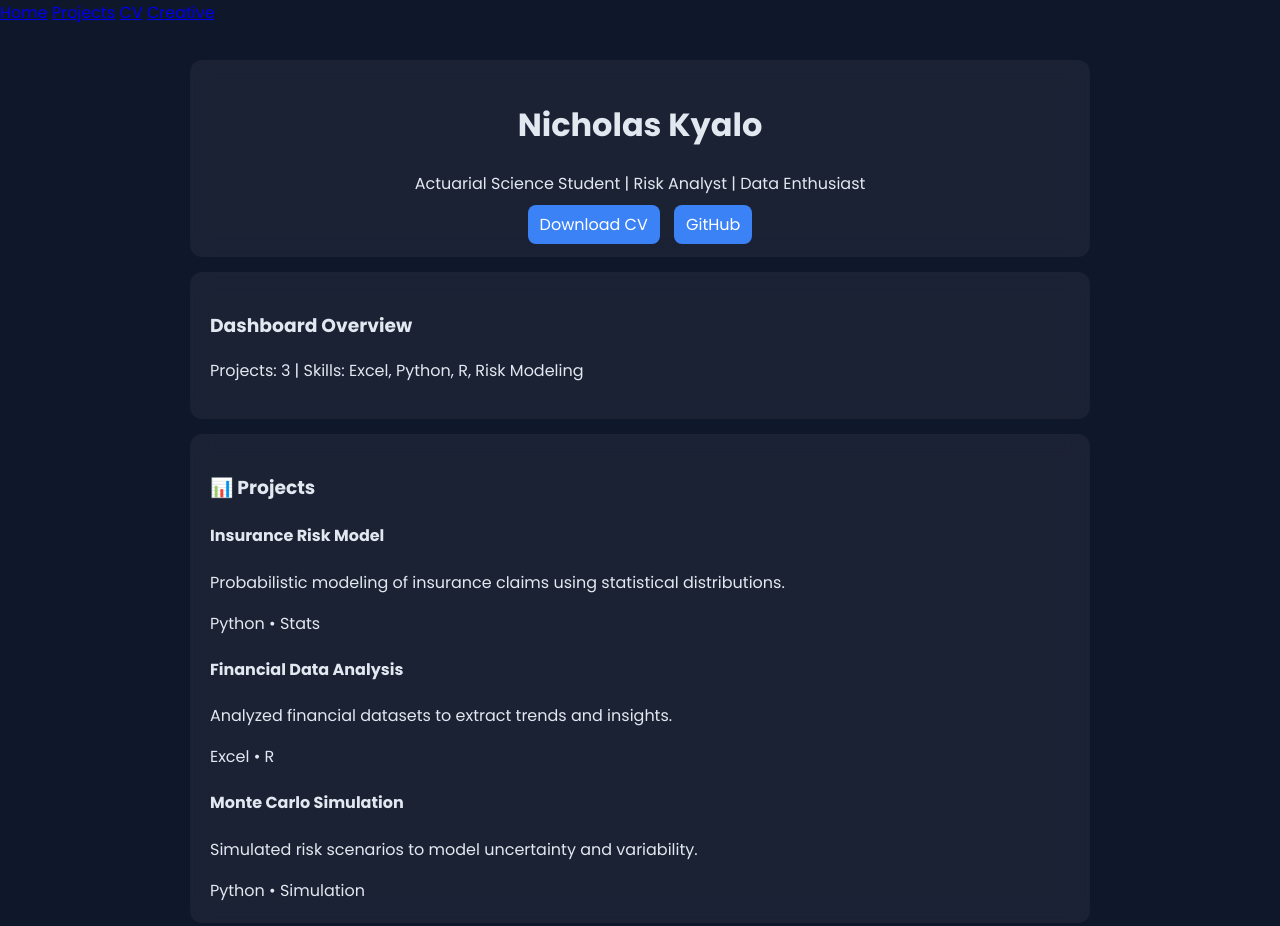
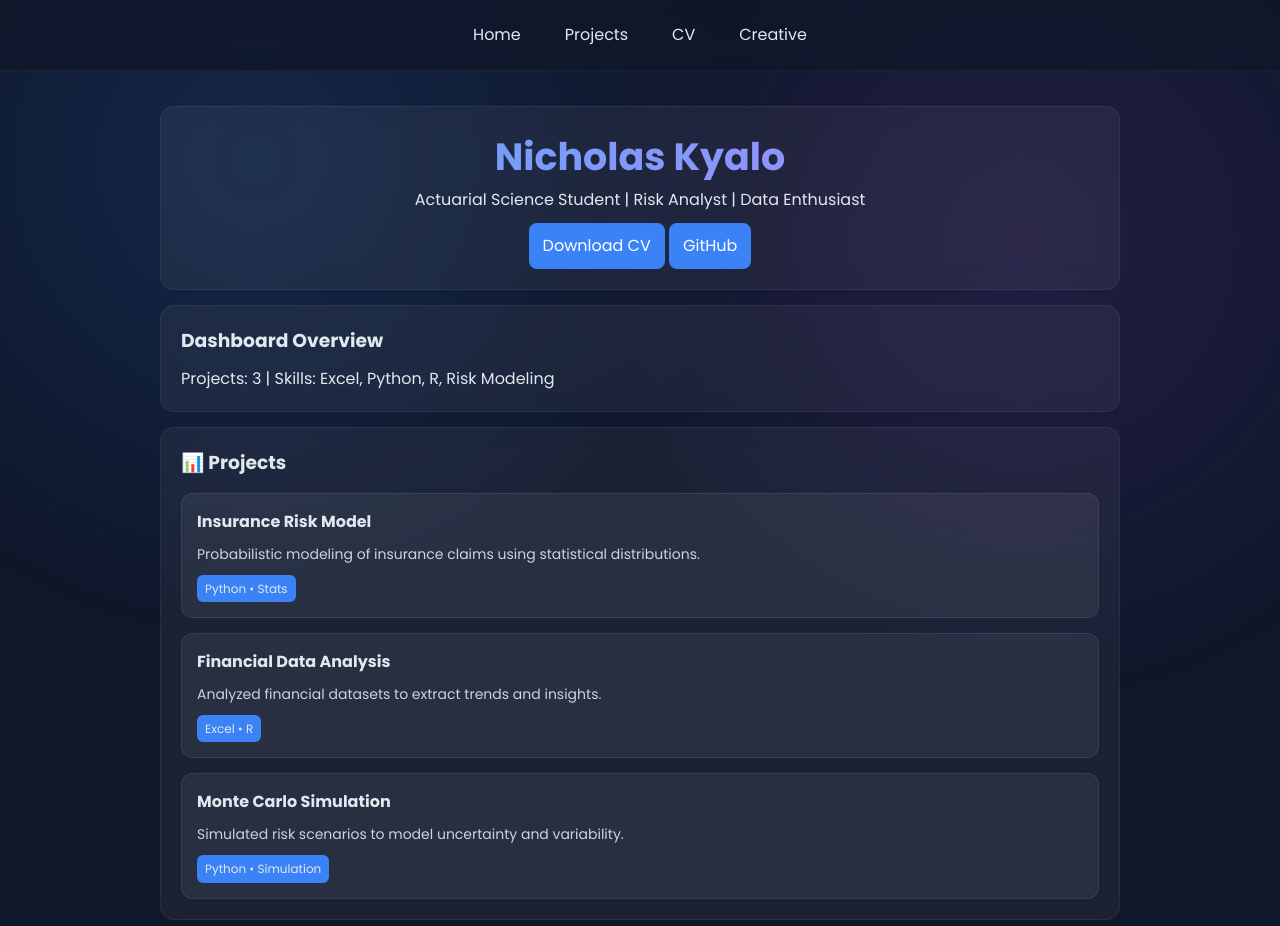
Before and after one commit to nicholaskyalo442-maker/portfolio-dashboard, a plain HTML site: page index.html in a window 1280 px wide. Shown: the top 926 px of the page. Drawn offline with Linux system fonts and the light colour scheme.

Commit message:
Refactor styles for improved layout and design

```diff
--- a/styles.css
+++ b/styles.css
@@ -1,51 +1,195 @@
+/* =========================
+   BASE RESET
+========================= */
+* {
+  margin: 0;
+  padding: 0;
+  box-sizing: border-box;
+  font-family: "Poppins", sans-serif;
+}
+
+html {
+  scroll-behavior: smooth;
+}
+
+/* =========================
+   BACKGROUND (PROFESSIONAL DARK UI)
+========================= */
 body {
-  font-family: "Poppins", sans-serif;
   background: #0f172a;
   color: #e2e8f0;
-  margin: 0;
+  line-height: 1.6;
+  animation: fadeInPage 0.8s ease-in-out;
 }
 
+/* subtle glow */
+body::before {
+  content: "";
+  position: fixed;
+  inset: 0;
+  background: radial-gradient(circle at 20% 20%, rgba(59,130,246,0.15), transparent 40%),
+              radial-gradient(circle at 80% 30%, rgba(168,85,247,0.12), transparent 40%);
+  pointer-events: none;
+}
+
+/* =========================
+   CONTAINER
+========================= */
 .container {
-  max-width: 900px;
+  max-width: 1000px;
   margin: auto;
   padding: 20px;
 }
 
+/* =========================
+   NAVBAR
+========================= */
+nav {
+  position: sticky;
+  top: 0;
+  display: flex;
+  justify-content: center;
+  gap: 20px;
+  padding: 14px;
+  background: rgba(15,23,42,0.8);
+  backdrop-filter: blur(10px);
+  border-bottom: 1px solid rgba(255,255,255,0.05);
+  z-index: 999;
+}
+
+nav a {
+  color: #e2e8f0;
+  text-decoration: none;
+  padding: 8px 12px;
+  border-radius: 8px;
+  transition: 0.3s;
+}
+
+nav a:hover {
+  background: rgba(59,130,246,0.2);
+  transform: translateY(-2px);
+}
+
+/* =========================
+   CARDS
+========================= */
 .card {
   background: rgba(255,255,255,0.05);
+  border: 1px solid rgba(255,255,255,0.06);
   padding: 20px;
   margin: 15px 0;
-  border-radius: 12px;
+  border-radius: 14px;
   backdrop-filter: blur(10px);
+  transition: 0.3s ease;
+  animation: fadeUp 0.6s ease forwards;
 }
 
-.profile {
-  text-align: center;
+.card:hover {
+  transform: translateY(-6px);
+  background: rgba(59,130,246,0.12);
 }
 
-.profile img {
-  width: 100px;
-  height: 100px;
-  border-radius: 50%;
+/* =========================
+   HEADINGS
+========================= */
+h1 {
+  font-size: 38px;
+  font-weight: 700;
+  background: linear-gradient(90deg, #60a5fa, #a78bfa);
+  -webkit-background-clip: text;
+  -webkit-text-fill-color: transparent;
+}
+
+h3 {
   margin-bottom: 10px;
 }
 
+/* =========================
+   PROJECT CARDS (LINKEDIN STYLE)
+========================= */
+.project-grid {
+  display: grid;
+  gap: 15px;
+  margin-top: 15px;
+}
+
+.project-card {
+  background: rgba(255,255,255,0.06);
+  padding: 15px;
+  border-radius: 12px;
+  border: 1px solid rgba(255,255,255,0.08);
+  transition: 0.3s ease;
+  opacity: 0;
+  transform: translateY(20px);
+  animation: cardUp 0.6s forwards;
+}
+
+.project-card:hover {
+  transform: translateY(-5px);
+  background: rgba(59,130,246,0.15);
+}
+
+.project-card h4 {
+  margin-bottom: 8px;
+}
+
+.project-card p {
+  font-size: 14px;
+  color: #cbd5e1;
+}
+
+.project-card span {
+  display: inline-block;
+  margin-top: 10px;
+  font-size: 12px;
+  padding: 4px 8px;
+  background: #3b82f6;
+  border-radius: 6px;
+}
+
+/* =========================
+   LINKS / BUTTONS
+========================= */
+a.button,
 .links a {
-  margin: 5px;
-  padding: 8px 12px;
+  display: inline-block;
+  margin-top: 10px;
+  padding: 10px 14px;
+  border-radius: 8px;
   background: #3b82f6;
   color: white;
   text-decoration: none;
-  border-radius: 8px;
+  transition: 0.3s;
 }
 
-.stats {
-  display: flex;
-  gap: 10px;
-  justify-content: space-between;
+a.button:hover,
+.links a:hover {
+  transform: scale(1.05);
+  background: #2563eb;
 }
 
-.stats .card {
-  flex: 1;
-  text-align: center;
+/* =========================
+   ANIMATIONS
+========================= */
+@keyframes fadeInPage {
+  from { opacity: 0; transform: translateY(10px); }
+  to { opacity: 1; transform: translateY(0); }
 }
+
+@keyframes fadeUp {
+  from { opacity: 0; transform: translateY(20px); }
+  to { opacity: 1; transform: translateY(0); }
+}
+
+@keyframes cardUp {
+  to { opacity: 1; transform: translateY(0); }
+}
+
+/* =========================
+   RESPONSIVE
+========================= */
+@media (max-width: 768px) {
+  nav {
+    flex-wrap: wrap;
+  }
+                              }
```
